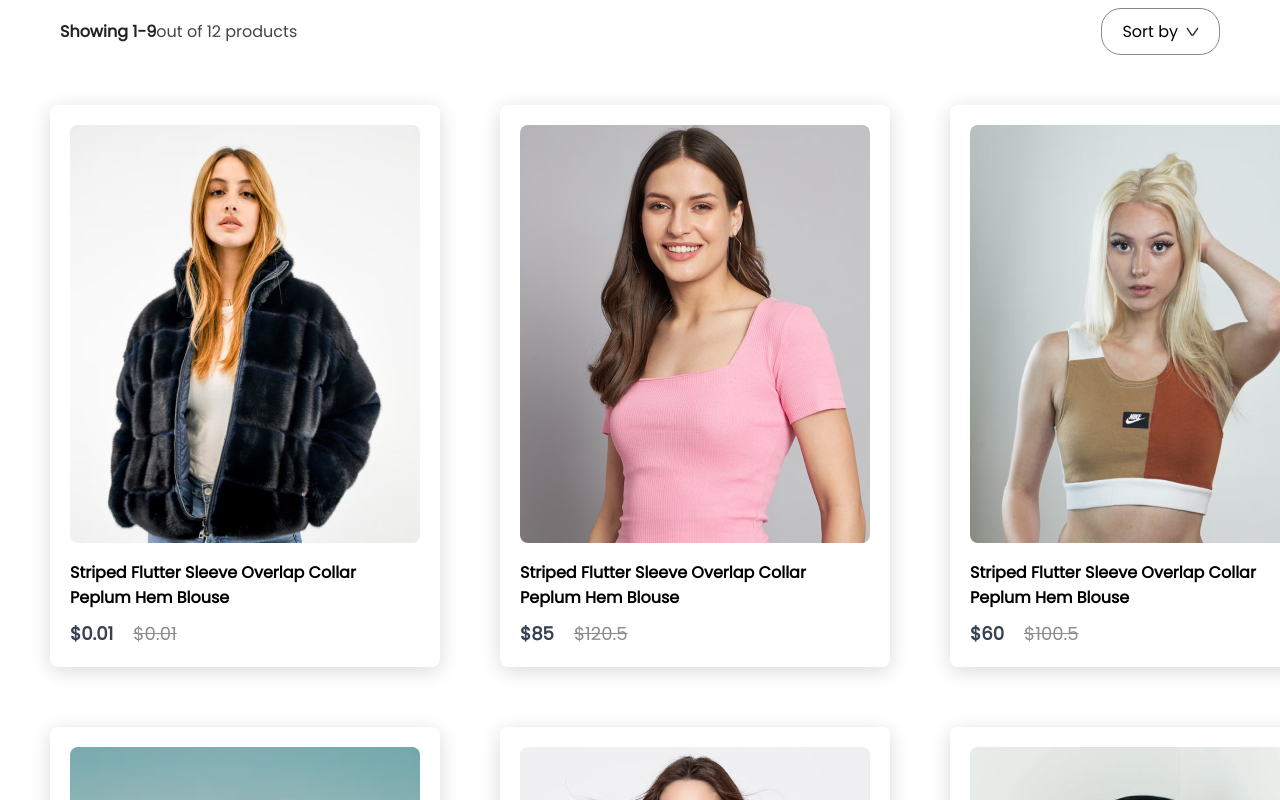
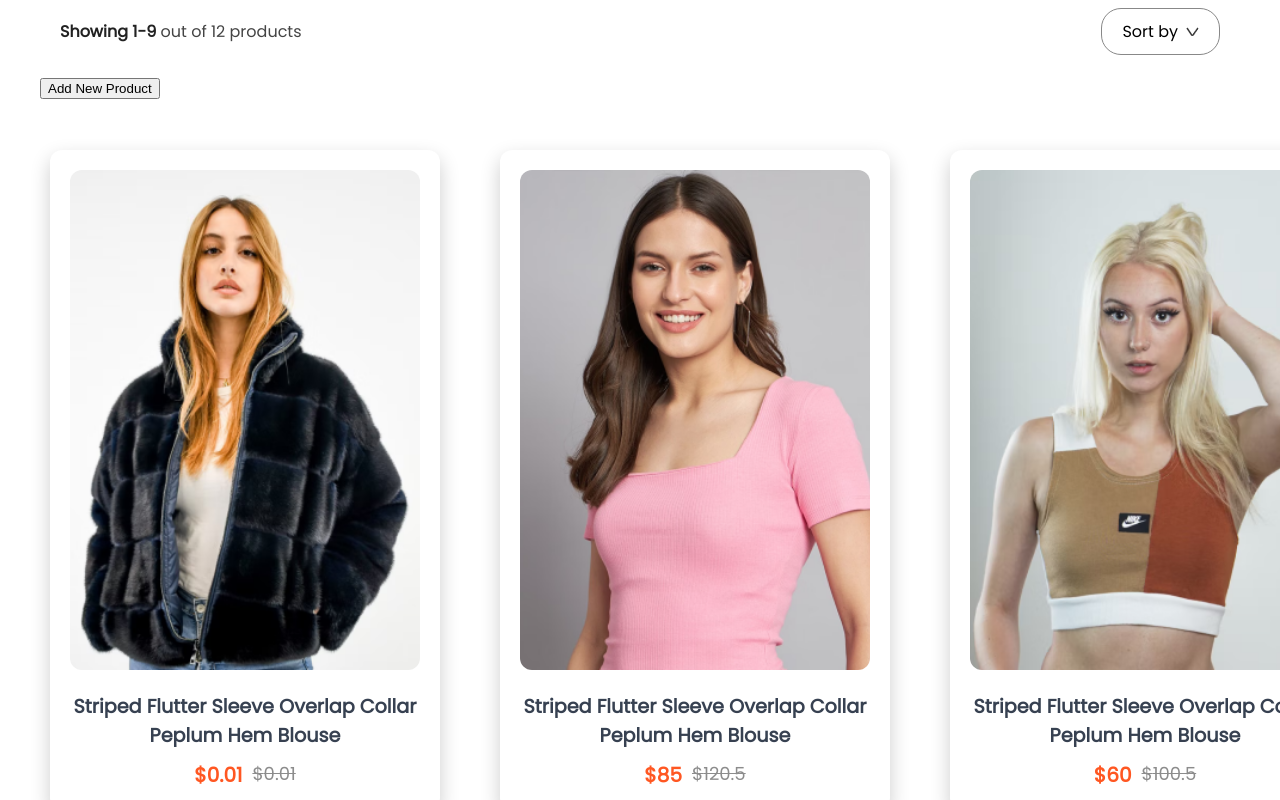
Before and after one commit to gaoaaron1/JusMe, a React (Create React App) app in the folder frontend/: page /womens in a window 1280 px wide. Shown: the part 380-1180 px from the top of the page. Built offline with nearby package versions, Linux system fonts and the light colour scheme.

Commit message:
Added a dynamic way for users to add products

```diff
--- a/frontend/src/Components/Item/Item.css
+++ b/frontend/src/Components/Item/Item.css
@@ -1,50 +1,58 @@
 .item-card {
-    width: 350px;
+    width: 350px; /* Set card width */
     background-color: #fff;
-    border-radius: 8px;
-    box-shadow: 0 4px 20px rgba(0, 0, 0, 0.15); /* Deeper shadow for effect */
+    border-radius: 12px; /* Slightly larger radius for modern look */
+    box-shadow: 0 8px 20px rgba(0, 0, 0, 0.2); /* Deeper shadow for effect */
     padding: 20px;
-    transition: transform 0.3s;
+    transition: transform 0.3s, box-shadow 0.3s; /* Add transition for box-shadow */
     overflow: hidden;
     position: relative; /* Positioning for the pseudo-element */
     margin: 10px; /* Margin to create space between cards */
 }
 
-.item-card::before {
-    content: '';
-    position: absolute;
-    top: -5px;
-    left: -5px;
-    right: -5px;
-    bottom: -5px;
-    border-radius: 8px;
-    border: 2px solid #374151; /* Border color */
-    opacity: 0.3; /* Slightly transparent for subtle effect */
-    z-index: -1; /* Behind the card */
+.item-card:hover {
+    transform: translateY(-5px); /* Slight lift on hover */
+    box-shadow: 0 12px 24px rgba(0, 0, 0, 0.3); /* Change shadow on hover */
 }
 
-
-
-.item-card img {
-    max-width: 100%; /* Ensure the image scales correctly */
-    max-height: 500px; /* Set a maximum height for the images */
-    object-fit: cover; /* Ensures the image covers the area without distortion */
-    border-radius: 8px; /* Rounded corners for the image */
+.item-link {
+    text-decoration: none; /* Remove underline from links */
+    color: inherit; /* Inherit color from parent */
 }
 
-.item-card p {
+.item-image {
+    width: 100%; /* Full width of the card */
+    height: 500px; /* Set a fixed height for the images */
+    object-fit: cover; /* Ensures the image covers the area without distortion */
+    border-radius: 12px; /* Rounded corners for the image */
+    transition: transform 0.3s; /* Transition for image scale on hover */
+}
+
+.item-card:hover .item-image {
+    transform: scale(1.05); /* Scale up the image on hover */
+}
+
+.item-info {
+    margin-top: 15px; /* Add margin for spacing */
+    text-align: center; /* Center align text */
+}
+
+.item-name {
     margin: 10px 0; /* Adjusted margin for spacing */
     font-weight: bold; /* Make the product name bold */
+    font-size: 1.2rem; /* Increase font size */
+    color: #374151; /* Dark color for the name */
 }
 
 .item-prices {
     display: flex;
-    gap: 20px;
+    justify-content: center; /* Center prices */
+    gap: 10px; /* Smaller gap */
 }
 
 .item-price-new {
-    color: #374151; /* Dark color for the new price */
-    font-size: 18px;
+    color: #ff5722; /* Highlight new price in a standout color */
+    font-size: 20px; /* Slightly larger font size */
     font-weight: 600;
 }
 
@@ -54,7 +62,3 @@
     font-weight: 500;
     text-decoration: line-through; /* Strike through for old price */
 }
-
-.item-card:hover {
-    transform: scale(1.05); /* Slight zoom on hover */
-}
--- a/frontend/src/Components/Item/Item.jsx
+++ b/frontend/src/Components/Item/Item.jsx
@@ -5,8 +5,15 @@ import { Link } from 'react-router-dom';
 const Item = (props) => {
     return (
         <div className='item-card'>
-            <Link to={`/product/${props.id}`}><img onClick={window.scrollTo(0, 0)} src={props.image} alt={props.name} /></Link>
-            <p>{props.name}</p>
+            <Link to={`/product/${props.id}`} className='item-link'>
+                <img
+                    onClick={window.scrollTo(0, 0)}
+                    src={props.image}
+                    alt={props.name}
+                    className='item-image'
+                />
+                <div className='item-info'>
+                    <p className='item-name'>{props.name}</p>
                     <div className="item-prices">
                         <div className="item-price-new">
                             ${props.new_price}
@@ -16,6 +23,8 @@ const Item = (props) => {
                         </div>
                     </div>
                 </div>
+            </Link>
+        </div>
     );
 }
 
--- a/frontend/src/Pages/About.jsx
+++ b/frontend/src/Pages/About.jsx
@@ -1,9 +1,13 @@
-import React from 'react';
+import React, { useEffect } from 'react';
 import Sidebar from '../UI/Sidebar/Sidebar';
 import './CSS/About.css'; // Import CSS for styles
 import AboutImage from '../Components/Assets/About.jpg'; // Import the image
 
 const About = () => {
+    // Scroll to the top when the component is mounted
+    useEffect(() => {
+        window.scrollTo(0, 0);
+    }, []); // Empty dependency array to ensure it runs only once on mount
     return (
         <div className="about-wrapper">
             {/* Sidebar Component */}
--- /dev/null
+++ b/frontend/src/Pages/AddProductForm.jsx
@@ -0,0 +1,98 @@
+import React, { useState } from 'react';
+
+const AddProductForm = ({ onAddProduct, onClose }) => {
+    const [name, setName] = useState('');
+    const [image, setImage] = useState('');
+    const [new_price, setNewPrice] = useState('');
+    const [old_price, setOldPrice] = useState('');
+    const [category, setCategory] = useState(''); // State for category
+
+    const handleSubmit = (e) => {
+        e.preventDefault();
+        const newProduct = {
+            name,
+            image,
+            new_price: parseFloat(new_price), // Convert price to float
+            old_price: parseFloat(old_price), // Convert price to float
+            category,
+        };
+        onAddProduct(newProduct); // Call the function passed from ShopCategory
+        if (onClose) onClose(); // Call onClose if it's provided
+        // Reset form fields
+        setName('');
+        setImage('');
+        setNewPrice('');
+        setOldPrice('');
+        setCategory(''); // Reset category
+    };
+
+    // Handle image file upload
+    const handleImageUpload = (e) => {
+        const file = e.target.files[0]; // Get the uploaded file
+        if (file) {
+            const reader = new FileReader(); // Create a FileReader to read the file
+            reader.onloadend = () => {
+                setImage(reader.result); // Set the image state to the file's data URL
+            };
+            reader.readAsDataURL(file); // Read the file as a Data URL
+        }
+    };
+
+    return (
+        <form onSubmit={handleSubmit}>
+            <input
+                type="text"
+                placeholder="Product Name"
+                value={name}
+                onChange={(e) => setName(e.target.value)}
+                required
+            />
+            {/* Updated image input for file upload */}
+            <input
+                type="file"
+                accept="image/*" // Accept only image files
+                onChange={handleImageUpload} // Call handleImageUpload on change
+                required
+            />
+            <input
+                type="number"
+                placeholder="New Price"
+                value={new_price}
+                onChange={(e) => setNewPrice(e.target.value)}
+                required
+            />
+            <input
+                type="number"
+                placeholder="Old Price"
+                value={old_price}
+                onChange={(e) => setOldPrice(e.target.value)}
+                required
+            />
+            {/* Dropdown for category selection */}
+            <select
+                value={category}
+                onChange={(e) => setCategory(e.target.value)}
+                required
+            >
+                <option value="" disabled>Select Category</option>
+                <option value="women">Women</option>
+                <option value="men">Men</option>
+                <option value="kid">Kid</option>
+            </select>
+            <button type="submit">Add Product</button>
+            {/* Optional: Display uploaded image preview with specific size */}
+            {image && (
+                <div style={{ marginTop: '10px' }}>
+                    <h3>Image Preview:</h3>
+                    <img
+                        src={image}
+                        alt="Uploaded"
+                        style={{ width: '100px', height: '100px', objectFit: 'cover' }} // Set dimensions and style
+                    />
+                </div>
+            )}
+        </form>
+    );
+};
+
+export default AddProductForm;
--- a/frontend/src/Pages/ShopCategory.jsx
+++ b/frontend/src/Pages/ShopCategory.jsx
@@ -3,29 +3,34 @@ import './CSS/ShopCategory.css';
 import { ShopContext } from '../Context/ShopContext';
 import dropdown_icon from '../Components/Assets/dropdown_icon.png';
 import Item from '../Components/Item/Item';
+import AddProductForm from './AddProductForm';
 
 const ShopCategory = (props) => {
-  // Use context to import shop data
-  const { all_product } = useContext(ShopContext);
+    const { all_product, addProduct } = useContext(ShopContext);
+    const [currentPage, setCurrentPage] = useState(1);
+    const [showForm, setShowForm] = useState(false);
+    const itemsPerPage = 9;
 
-  // Pagination states
-  const [currentPage, setCurrentPage] = useState(1);
-  const itemsPerPage = 9; // Products to show per page (3x3)
+    const filteredProducts = all_product.filter(
+        (item) => item.category === props.category
+    );
 
-  // Filter products based on category
-  const filteredProducts = all_product.filter(item => item.category === props.category);
-
-  // Calculate the products for the current page
     const indexOfLastProduct = currentPage * itemsPerPage;
     const indexOfFirstProduct = indexOfLastProduct - itemsPerPage;
-  const currentProducts = filteredProducts.slice(indexOfFirstProduct, indexOfLastProduct);
+    const currentProducts = filteredProducts.slice(
+        indexOfFirstProduct,
+        indexOfLastProduct
+    );
 
     return (
         <div className='shop-category'>
             <img className='shopcategory-banner' src={props.banner} alt="" />
             <div className="shopcategory-indexSort">
                 <p>
-          <span>Showing {indexOfFirstProduct + 1}-{Math.min(indexOfLastProduct, filteredProducts.length)}</span>
+                    <span>
+                        Showing {indexOfFirstProduct + 1}-
+                        {Math.min(indexOfLastProduct, filteredProducts.length)}
+                    </span>{' '}
                     out of {filteredProducts.length} products
                 </p>
                 <div className="shopcategory-sort">
@@ -33,7 +38,20 @@ const ShopCategory = (props) => {
                 </div>
             </div>
 
-      {/* Display Products for Current Page */}
+            <button onClick={() => setShowForm(!showForm)}>
+                {showForm ? 'Close Form' : 'Add New Product'}
+            </button>
+
+            {showForm && (
+                <AddProductForm
+                    onAddProduct={(newProduct) => {
+                        addProduct(newProduct);
+                        setShowForm(false); // Close form after submission
+                    }}
+                    onClose={() => setShowForm(false)} // Pass onClose prop
+                />
+            )}
+
             <div className="shopcategory-products">
                 {currentProducts.map((item, i) => (
                     <Item
@@ -47,19 +65,18 @@ const ShopCategory = (props) => {
                 ))}
             </div>
 
-      {/* Page Buttons */}
             <div className="shopcategory-pagination">
                 <button
                     onClick={() => setCurrentPage(1)}
                     className={currentPage === 1 ? 'active' : ''}
-          disabled={currentPage === 1}  // Disable button if on the first page
+                    disabled={currentPage === 1}
                 >
                     Page 1
                 </button>
                 <button
                     onClick={() => setCurrentPage(2)}
                     className={currentPage === 2 ? 'active' : ''}
-          disabled={currentPage === 2 || filteredProducts.length <= itemsPerPage}  // Disable if not enough products
+                    disabled={currentPage === 2 || filteredProducts.length <= itemsPerPage}
                 >
                     Page 2
                 </button>
```
Also changed, not shown: frontend/src/Context/ShopContext.jsx (+27 -17 lines), frontend/src/Pages/CSS/AddProductForm.css (added). Lines whose indentation alone changed are shown as unchanged.
